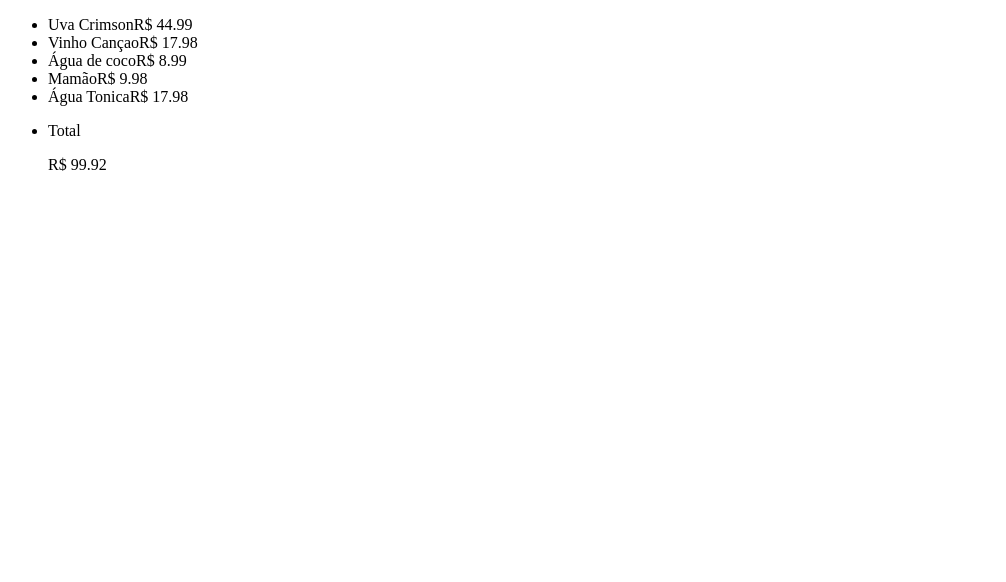
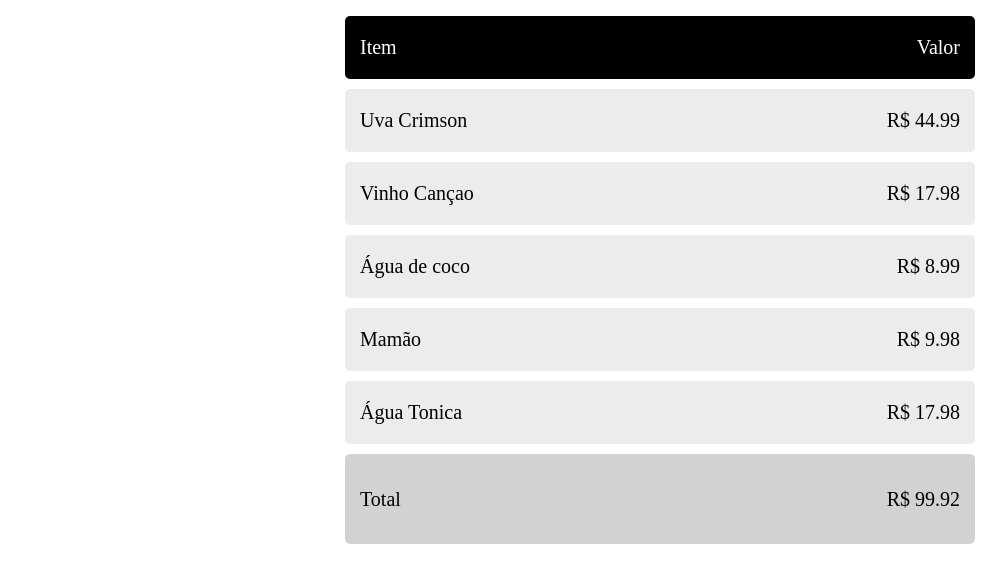
Before and after one commit to Kenzie-Academy-Brasil-Developers/m1-entrega-carrinho-de-compras-hboppe, a plain HTML site: page index.html in a window 1280 px wide. Shown: the whole page, without its empty margins (0-1006 px from the left). Drawn offline with Linux system fonts and the light colour scheme.

Commit message:
Finalizei entrega

```diff
--- a/index.css
+++ b/index.css
@@ -0,0 +1,25 @@
+li {
+    list-style: none;
+    display: flex;
+    flex-direction: row;
+    justify-content: space-between;
+    background-color: rgba(128, 128, 128, 0.154);
+    margin: 10px auto;
+    padding: 0px 15px;
+    width: 600px;
+    border-radius: 5px;
+    font-size: 20px;
+}
+
+li.listTop {
+    background-color: black;
+    color: white;
+}
+
+li.total {
+    height: 90px;
+    display: flex;
+    flex-direction: row;
+    align-items: center;
+    background-color: rgba(128, 128, 128, 0.351);
+}
--- a/index.html
+++ b/index.html
@@ -5,7 +5,7 @@
     <meta http-equiv="X-UA-Compatible" content="IE=edge">
     <meta name="viewport" content="width=device-width, initial-scale=1.0">
     <link rel="stylesheet" href="index.css">
-    <script src="script1.js" defer></script>
+    <script src="script.js" defer></script>
     <title>Carrinho de compras</title>
 </head>
 <body>
--- a/script1.js
+++ b/script.js
@@ -11,24 +11,34 @@ let main = document.createElement('main');
 let ul = document.createElement('ul');
 main.appendChild(ul);
 body.appendChild(main);
+let liTop = document.createElement('li')
+liTop.classList.add('listTop');
+let item = document.createElement('p');
+let valor = document.createElement('p');
+item.innerHTML = 'Item'
+valor.innerHTML = 'Valor'
+liTop.appendChild(item);
+liTop.appendChild(valor);
+ul.appendChild(liTop)
 
 for(let i = 0; i < products.length; i++){
 
     let li = document.createElement('li');
     ul.appendChild(li)
 
-    let p1 = document.createElement('p'); // pq nao preciso colocar innerHTMl aqui?
+    let p1 = document.createElement('p');
     let p2 = document.createElement('p');
 
-    p1 = products[i].nome; // se colocar .innerhtml aqui da erro/ pq?
-    p2 = `R$ ${products[i].preco}`
+    p1.innerHTML = products[i].nome; // se colocar .innerhtml aqui da erro/ pq?
+    p2.innerHTML = `R$ ${products[i].preco}`
 
-    li.insertAdjacentHTML('afterbegin', p1)
-    li.insertAdjacentHTML('beforeend', p2)
+    li.appendChild(p1)
+    li.appendChild(p2)
 
 
 }
 let li = document.createElement('li');
+li.classList.add('total')
 ul.appendChild(li)
 
 let soma = products.reduce((a, b) => a + b.preco, 0)
```
Also changed, not shown: index.js (deleted, +0 -73 lines).
